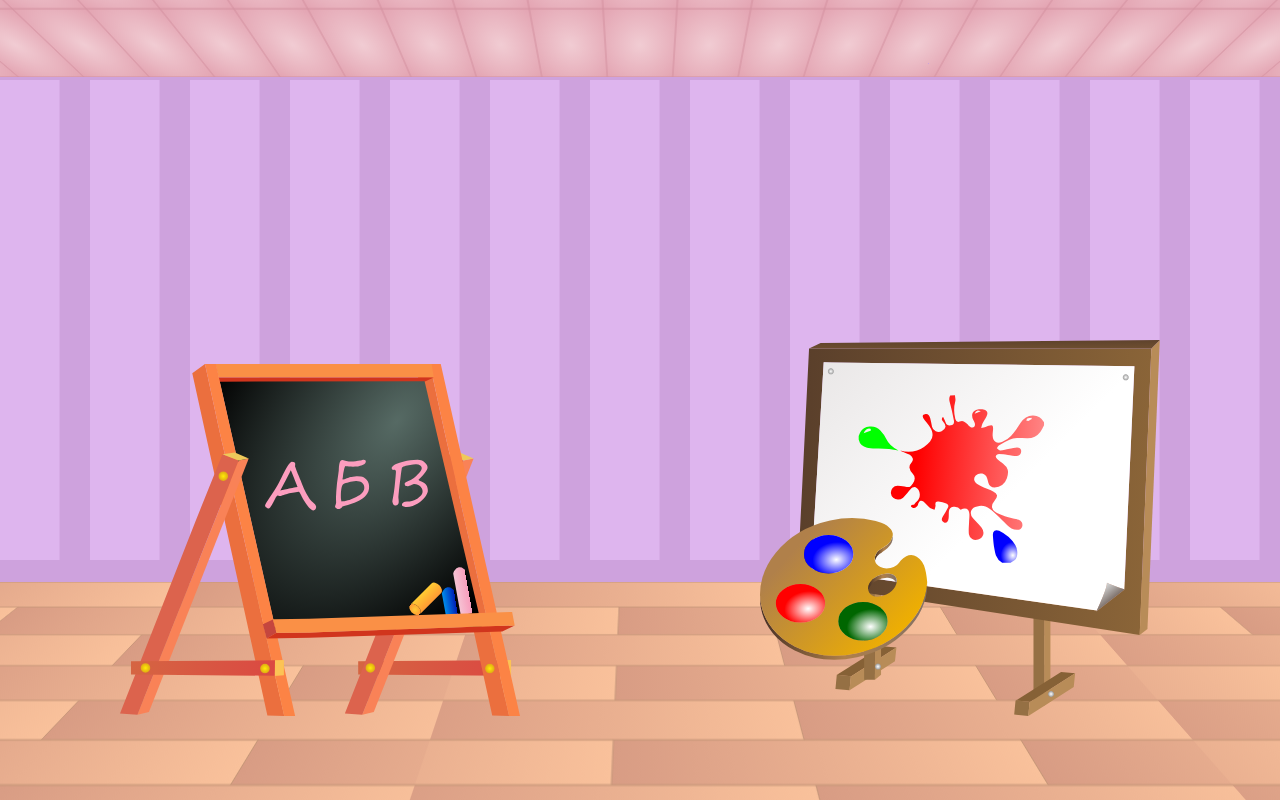
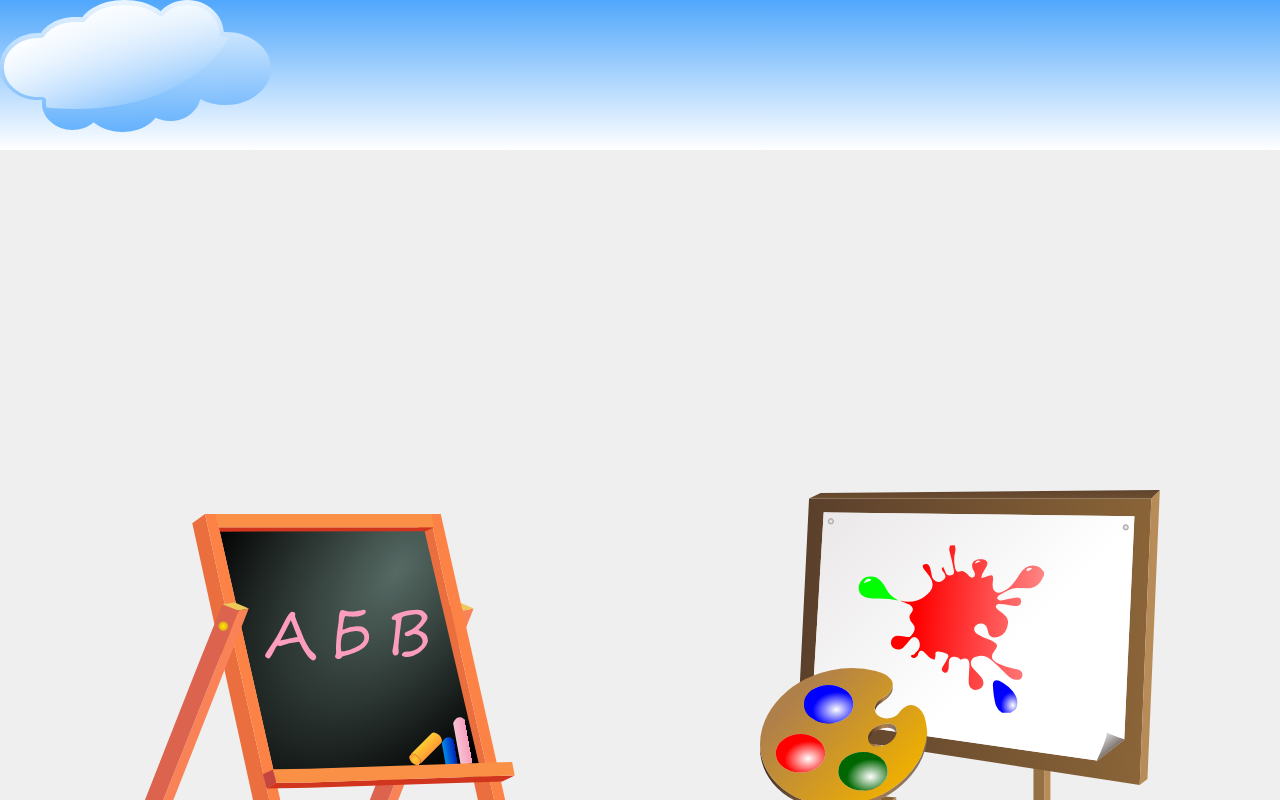
Before and after one commit to a-vetrov/dodosha-react, a React (Create React App) app: page / in a window 1280 px wide. Built offline with nearby package versions, Linux system fonts and the light colour scheme.

Commit message:
Redesign started

```diff
--- a/src/App.tsx
+++ b/src/App.tsx
@@ -5,7 +5,6 @@ import MainPage from "./pages/main/MainPage";
 import PaintPage from "./pages/paint/PaintPage";
 import AlphabetPage from "./pages/alphabet/AlphabetPage";
 import {NAVIGATION_URL} from "./__data__/constants";
-import MainBackground from "./components/main-background/MainBackground";
 import style from './App.module.css'
 import LoadingIcon from "./components/loading-icon/LoadingIcon";
 import {store} from "./__data__/store";
@@ -13,14 +12,14 @@ import SpeakingKeyboard from "./games/speaking-keyboard/SpeakingKeyboard";
 import AlphabetPuzzle from "./games/alphabet-puzzle/AlphabetPuzzle";
 import PaintCategory from "./pages/paint/PaintCategory";
 import PaintItem from './pages/paint/PaintItem';
+import MainHeader from "./components/header/MainHeader";
 
 function App() {
     return (
         <Provider store={store}>
             <Router>
-                <MainBackground />
+                <MainHeader />
                 <LoadingIcon />
-                <div className={style.content}>
                 <Switch>
                     <Route path={`${NAVIGATION_URL.PAINT}/:category/:id`}>
                         <PaintItem/>
@@ -44,7 +43,6 @@ function App() {
                         <MainPage/>
                     </Route>
                 </Switch>
-                </div>
             </Router>
         </Provider>
     );
--- /dev/null
+++ b/src/components/header/MainHeader.module.css
@@ -0,0 +1,4 @@
+.header {
+    height: 150px;
+    background: linear-gradient(0deg, rgba(255,255,255,1) 0%, rgba(80,167,252,1) 100%);
+}
--- /dev/null
+++ b/src/components/header/MainHeader.tsx
@@ -0,0 +1,15 @@
+import React from 'react';
+
+import style from './MainHeader.module.css'
+import cloud from './cloud.svg'
+
+const MainHeader = () => {
+    return (
+        <header className={style.header}>
+            <img src={cloud}/>
+        </header>
+    );
+};
+
+
+export default MainHeader;
```
Also changed, not shown: src/components/header/cloud.svg (added). Lines whose indentation alone changed are shown as unchanged.
